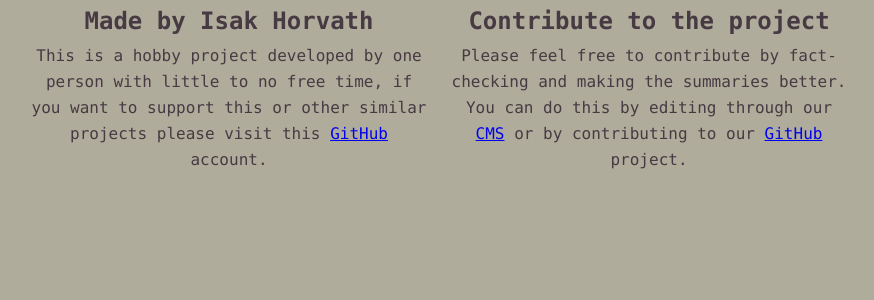
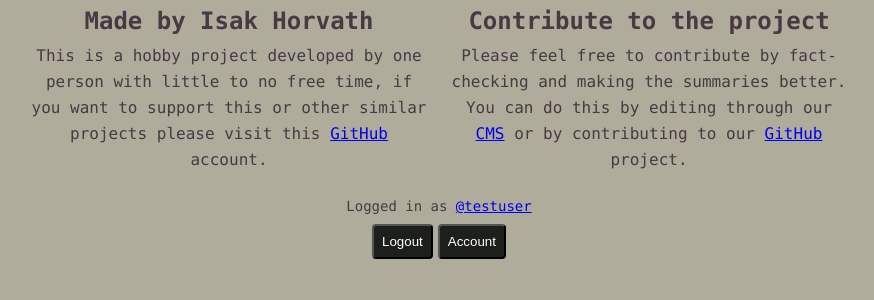
Before and after one commit to tavro/WorldHistoryTimeline, a Flask app: page / in a window 1280 px wide. Shown: the part 231-531 px from the top of the page, without its empty margins (201-1075 px from the left). Run offline with Flask 3, Linux system fonts and the light colour scheme; data that the repository does not hold is empty; some web fonts are replaced.

Commit message:
Cache Control And Style Changes

```diff
--- a/app/main.py
+++ b/app/main.py
@@ -45,6 +45,8 @@ def add_header(response):
 
 @app.route('/')
 def index():
+    session['logged_in'] = True
+    session['username'] = "testuser"
     century_data = DB.century_data.find().sort("century")
     if century_data is None:
         century_data = []
--- a/app/static/css/style.css
+++ b/app/static/css/style.css
@@ -518,10 +518,16 @@ input[type="submit"] {
   justify-content: center;
   align-items: center;
   flex-direction: row;
-  gap: 20px;
+  gap: 5px;
   margin-top: 20px;
   flex-wrap: wrap;
   margin-bottom: 20px;
+  font: inherit;
+}
+
+.user_buttons p{
+  width: 100%;
+  text-align: center;
 }
 
 .user_buttons button {
@@ -533,7 +539,6 @@ input[type="submit"] {
   padding-right: 8px;
   padding-top: 8px;
   padding-bottom: 8px;
-  margin: 0 40px;
 }
 
 ::-webkit-scrollbar {
--- a/app/templates/authentication.html
+++ b/app/templates/authentication.html
@@ -36,6 +36,7 @@
 </div>
 {% if session.logged_in %}
 <div class="user_buttons">
+<p>Logged in as <a href="https://github.com/{{ session.username }}">@{{ session.username }}</a></p>
 <button class="user_button" onclick="window.location.href='/logout'">Logout</button>
 <button class="user_button" onclick="window.location.href='/account'">Account</button>
 </div>
--- a/app/templates/century.html
+++ b/app/templates/century.html
@@ -69,6 +69,7 @@
     </div>
     {% if session.logged_in %}
     <div class="user_buttons">
+      <p>Logged in as <a href="https://github.com/{{ session.username }}">@{{ session.username }}</a></p>
       <button class="user_button" onclick="window.location.href='/logout'">Logout</button>
       <button class="user_button" onclick="window.location.href='/account'">Account</button>
     </div>
--- a/app/templates/decade.html
+++ b/app/templates/decade.html
@@ -69,6 +69,7 @@
       </div>
     </div>{% if session.logged_in %}
     <div class="user_buttons">
+      <p>Logged in as <a href="https://github.com/{{ session.username }}">@{{ session.username }}</a></p>
       <button class="user_button" onclick="window.location.href='/logout'">Logout</button>
       <button class="user_button" onclick="window.location.href='/account'">Account</button>
     </div>
--- a/app/templates/edit.html
+++ b/app/templates/edit.html
@@ -75,6 +75,7 @@
     </div>
     {% if session.logged_in %}
     <div class="user_buttons">
+      <p>Logged in as <a href="https://github.com/{{ session.username }}">@{{ session.username }}</a></p>
       <button class="user_button" onclick="window.location.href='/logout'">Logout</button>
       <button class="user_button" onclick="window.location.href='/account'">Account</button>
     </div>
--- a/app/templates/index.html
+++ b/app/templates/index.html
@@ -70,6 +70,7 @@
     </div>
     {% if session.logged_in %}
     <div class="user_buttons">
+      <p>Logged in as <a href="https://github.com/{{ session.username }}">@{{ session.username }}</a></p>
       <button class="user_button" onclick="window.location.href='/logout'">Logout</button>
       <button class="user_button" onclick="window.location.href='/account'">Account</button>
     </div>
--- a/app/templates/year.html
+++ b/app/templates/year.html
@@ -62,6 +62,7 @@
 </div>
 {% if session.logged_in %}
 <div class="user_buttons">
+  <p>Logged in as <a href="https://github.com/{{ session.username }}">@{{ session.username }}</a></p>
 <button class="user_button" onclick="window.location.href='/logout'">Logout</button>
 <button class="user_button" onclick="window.location.href='/account'">Account</button>
 </div>
```
Also changed, not shown: app/templates/contribute.html (+2 -35 lines).
